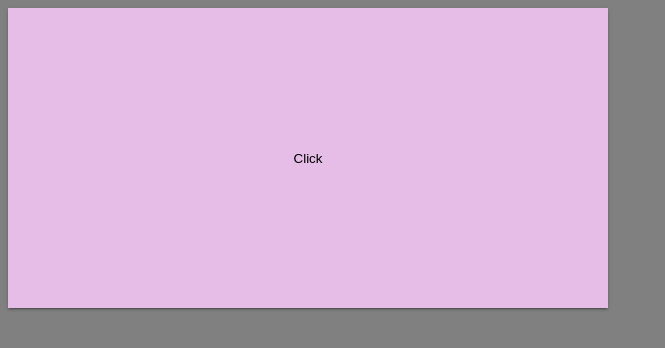
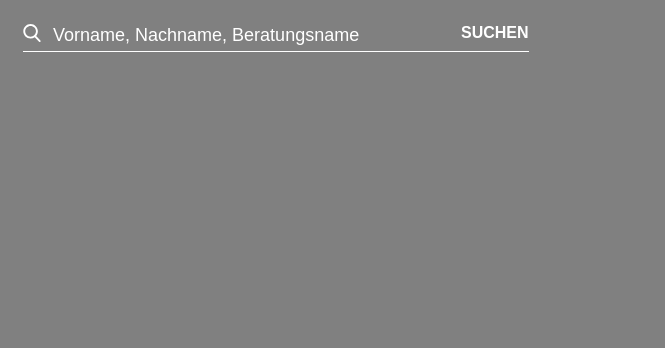
Before and after one commit to Comratt/components, a React (Create React App) app: page / in a window 1280 px wide. Shown: the top 348 px of the page, without its empty margins (0-665 px from the left). Built offline with nearby package versions, Linux system fonts and the light colour scheme.

Commit message:
Add Search component

```diff
--- a/src/App.js
+++ b/src/App.js
@@ -75,6 +75,9 @@ const App = props => {
       name: 'Muse'
     },
   ];
+
+  const onSubmit = phrase => console.log(phrase);
+
   return (
     <>
       <GlobalStyle />
@@ -92,10 +95,13 @@ const App = props => {
       <div style={{ display: 'none' }}>
         <Icon />
       </div>
+      <div>
+        <Search
+          onSubmit={onSubmit}
+          placeholder="Vorname, Nachname, Beratungsname"
+        />
+      </div>
       <div style={{ display: 'none' }}>
-        <Search />
-      </div>
-      <div>
         <Ripple
           animationDuration={600}
           color="#eee"
--- a/src/components/Menu/index.js
+++ b/src/components/Menu/index.js
@@ -46,7 +46,6 @@ class Menu extends Component
   });
 
   render() {
-    console.log(this.state)
     return (
       <nav>
         <MenuTopBar>
--- a/src/components/Ripple/index.js
+++ b/src/components/Ripple/index.js
@@ -44,7 +44,6 @@ class Ripple extends Component
   render() {
     const { children, animationDuration, color, shadow } = this.props;
     const { animations, circleSize } = this.state;
-    console.log(Object.getOwnPropertyNames(children))
     return (
       <RippleWrap
         onClick={this.toggleClick}
--- a/src/components/Search/index.js
+++ b/src/components/Search/index.js
@@ -5,7 +5,6 @@ import SearchIcon from './SearchIcon';
 import {
   Input,
   Group,
-  Label,
   Bar,
   Button
 } from './styled';
@@ -13,25 +12,50 @@ import {
 class Search extends Component
 {
 
+  interval = 1000;
+
   state = {
-    searchValue: ''
+    value: '',
+    timer: null,
   }
 
-  handleChange = e => this.setState({ searchValue: e.target.value });
+  doSearch = () =>  {
+    const { value } = this.state;
+
+    if(!value.length || (value.length >= 2)) {
+      this.props.onSubmit(value);
+      clearTimeout(this.state.timer);
+      this.setState({ timer: null });
+    }
+  };
+
+  onKeyDown = () => clearTimeout(this.state.timer);
+
+  onKeyUp = () => {
+    clearTimeout(this.state.timer);
+    this.setState({ timer: setTimeout(this.doSearch, this.interval) });
+  };
+
+  handleChange = e => this.setState({ value: e.target.value });
 
   render() {
     return (
-      <div>
+      <div style={{
+        width: '40%',
+        margin: '15px'
+      }}>
         <Group>
-          <SearchIcon height="20px" fill="#fff" />
+          <SearchIcon height="18px" fill="#fff" />
           <Input
             type="text"
-            value={this.state.searchValue}
+            value={this.state.value}
             onChange={this.handleChange}
+            onKeyDown={this.onKeyDown}
+            onKeyUp={this.onKeyUp}
+            placeholder={this.props.placeholder}
           />
-          <Label>Enter some</Label>
           <Bar />
-          <Button>Submit</Button>
+          <Button>SUCHEN</Button>
         </Group>
       </div>
     )
--- a/src/components/Search/styled.js
+++ b/src/components/Search/styled.js
@@ -13,28 +13,32 @@ export const Group = styled.div`
   margin-bottom: 30px;
   & > svg {
     position: absolute;
-    top: 15px;
+    bottom: 10px;
   }
   & > button {
     position: absolute;
-    top: 15px;
-    left: 270px;
+    bottom: 10px;
+    right: 0px;
   }
 `;
 
 export const Input = styled.input`
   font-size: 16px;
-  padding: 10px 10px 15px 30px;
+  padding: 10px 80px 5px 30px;
   background: none;
   display: block;
-  width: 300px;
+  width: calc(100% - 110px);
   border: none;
   border-bottom: 1px solid #fff;
+  color: #fff;
+  font-size: 18px;
+  &::placeholder {
+    color: #fff;
+    font-size: 18px;
+  }
   &:focus {
     outline: none;
-    ${inputActive}
   }
-  ${props => Boolean(props.value) && inputActive}
 
   &:focus ~ span:before,
   &:focus ~ span:after {
@@ -47,15 +51,13 @@ export const Label = styled.label`
   font-size: 18px;
   position: absolute;
   pointer-events: none;
-  left: 30px;
-  top: 15px;
   transition: 0.2s ease all;
 `;
 
 export const Bar = styled.span`
   position: relative;
   display: block;
-  width: 340px;
+  width: 100%;
   &:before, &:after {
     content: "";
     height: 2px;
@@ -80,4 +82,6 @@ export const Button = styled.button`
   text-transform: uppercase;
   border: none;
   font-size: 16px;
+  margin: 0;
+  padding: 0;
 `;
```
